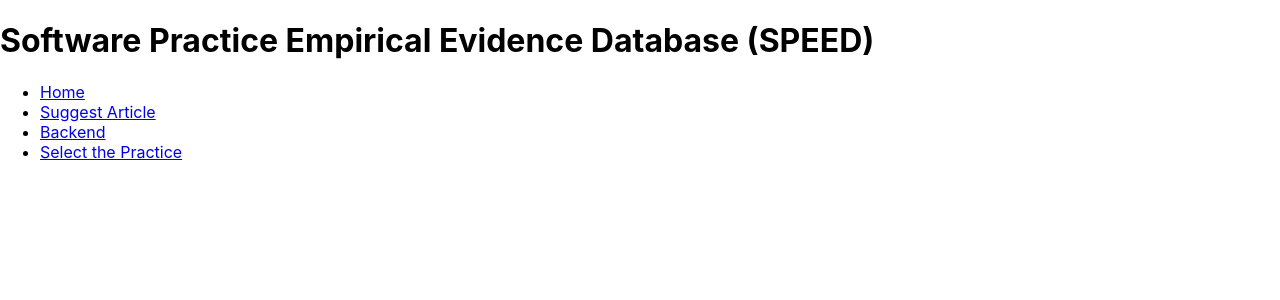
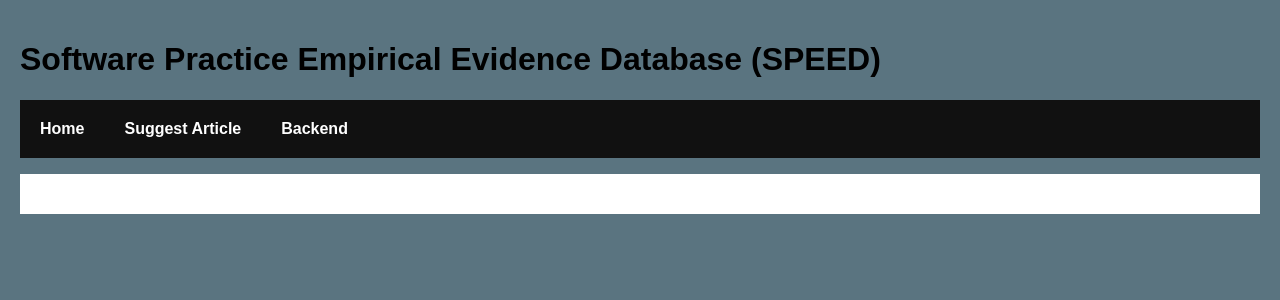
Before and after one commit to Fractures5/Group-9-CISE-Project-, a React (Create React App) app in the folder cise-speed-app/: page /404 in a window 1280 px wide. Shown: the top 300 px of the page. Built offline with nearby package versions, Linux system fonts and the light colour scheme.

Commit message:
Applied styling to the home page

```diff
--- a/cise-speed-app/src/App.js
+++ b/cise-speed-app/src/App.js
@@ -10,9 +10,9 @@
         <h1>Software Practice Empirical Evidence Database (SPEED)</h1>
          <ul className="header">
           <li><NavLink exact to="/">Home</NavLink></li>
-          <li><NavLink exact to="/Home">Suggest Article</NavLink></li>
-          <li><NavLink exact to="/Home">Backend</NavLink></li>
-          <li><NavLink to="/Home">Select the Practice</NavLink></li>
+          <li><NavLink exact to="/SuggestArticle">Suggest Article</NavLink></li>
+          <li><NavLink exact to="/SubmitArticle">Backend</NavLink></li>
+          {/* <li><NavLink to="/Home">Select the Practice</NavLink></li> */}
         </ul>
         <div className="content">
           <Route exact path="/" component={Home} />
--- a/cise-speed-app/src/index.css
+++ b/cise-speed-app/src/index.css
@@ -1,13 +1,50 @@
 body {
+  background-color: #5a7480;
+  padding: 20px;
   margin: 0;
-  font-family: -apple-system, BlinkMacSystemFont, 'Segoe UI', 'Roboto', 'Oxygen',
-    'Ubuntu', 'Cantarell', 'Fira Sans', 'Droid Sans', 'Helvetica Neue',
-    sans-serif;
-  -webkit-font-smoothing: antialiased;
-  -moz-osx-font-smoothing: grayscale;
 }
 
-code {
-  font-family: source-code-pro, Menlo, Monaco, Consolas, 'Courier New',
-    monospace;
+h1,
+h2,
+p,
+ul,
+li {
+  font-family: sans-serif;
 }
+
+ul.header li {
+  display: inline;
+  list-style-type: none;
+  margin: 0;
+}
+
+ul.header {
+  background-color: #111;
+  padding: 0;
+}
+
+ul.header li a {
+  color: #FFF;
+  font-weight: bold;
+  text-decoration: none;
+  padding: 20px;
+  display: inline-block;
+}
+
+.content {
+  background-color: #FFF;
+  padding: 20px;
+}
+
+.content h2 {
+  padding: 0;
+  margin: 0;
+}
+
+.content li {
+  margin-bottom: 10px;
+}
+
+.active {
+  background-color: #0099FF;
+}
```
